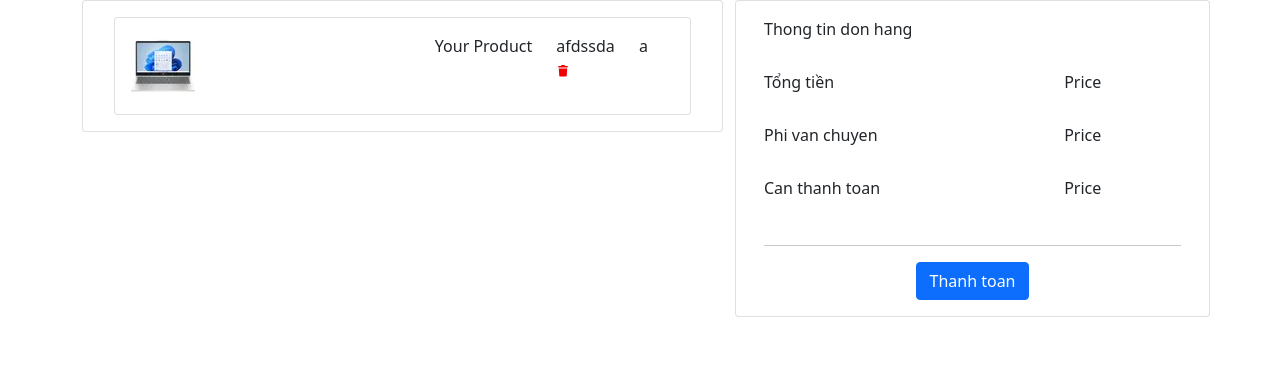
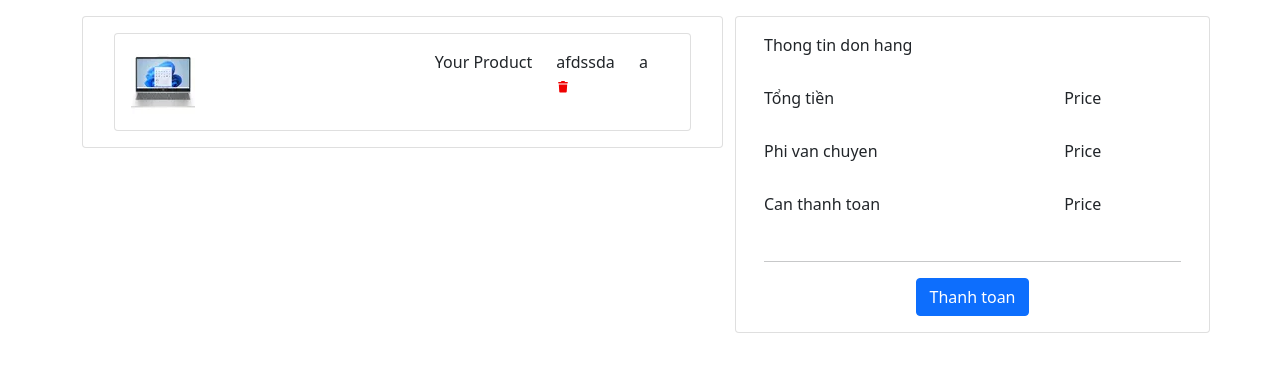
Before and after one commit to NGHIAVN1/Ecommerce-main, a PHP site: page /E-commerce-main/cart1.php in a window 1280 px wide. Shown: the part 103-475 px from the top of the page. Run offline with PHP 8.4, Linux system fonts and the light colour scheme; data that the repository does not hold is empty.

Commit message:
update css

```diff
--- a/public/cart1.php
+++ b/public/cart1.php
@@ -4,15 +4,8 @@
 ?>
 <!DOCTYPE html>
 <html lang="en">
-    <head>
-        <meta charset="UTF-8">
-        <meta name="viewport" content="width=device-width, initial-scale=1.0">
-        <title>Shopping Cart</title>
-        <link rel="stylesheet" href="styles.css">
-        <link rel="stylesheet" type="text/css" href="css/bootstrap.css">
-        <link rel="stylesheet" type="text/css" href="css/style.css">
-    </head>
     <body>
+        <section>
         <div class="container">
             <div class="row">
                 <div class="col-md-7">
@@ -108,5 +101,7 @@
                         </div>
                     </div>
                 </div>
+        </section>
+
             </body>
         </html>
--- a/public/css/style.css
+++ b/public/css/style.css
@@ -5,6 +5,7 @@
 section {
   max-width: 1249px;
   margin: 0 auto;
+  padding: 1rem;
 }
 .img {
   border: 1px solid #ddd;
--- a/public/header.php
+++ b/public/header.php
@@ -12,6 +12,9 @@
     <link rel="stylesheet" type="text/css" href="css/style.css">
     <link rel="stylesheet" type="text/css" href="css/nav.css">
     <link rel="stylesheet" type="text/css" href="css/responsive.css">
+        <link rel="stylesheet" href="styles.css">
+        <link rel="stylesheet" type="text/css" href="css/bootstrap.css">
+        <link rel="stylesheet" type="text/css" href="css/style.css">
 
 </head>
 
```
